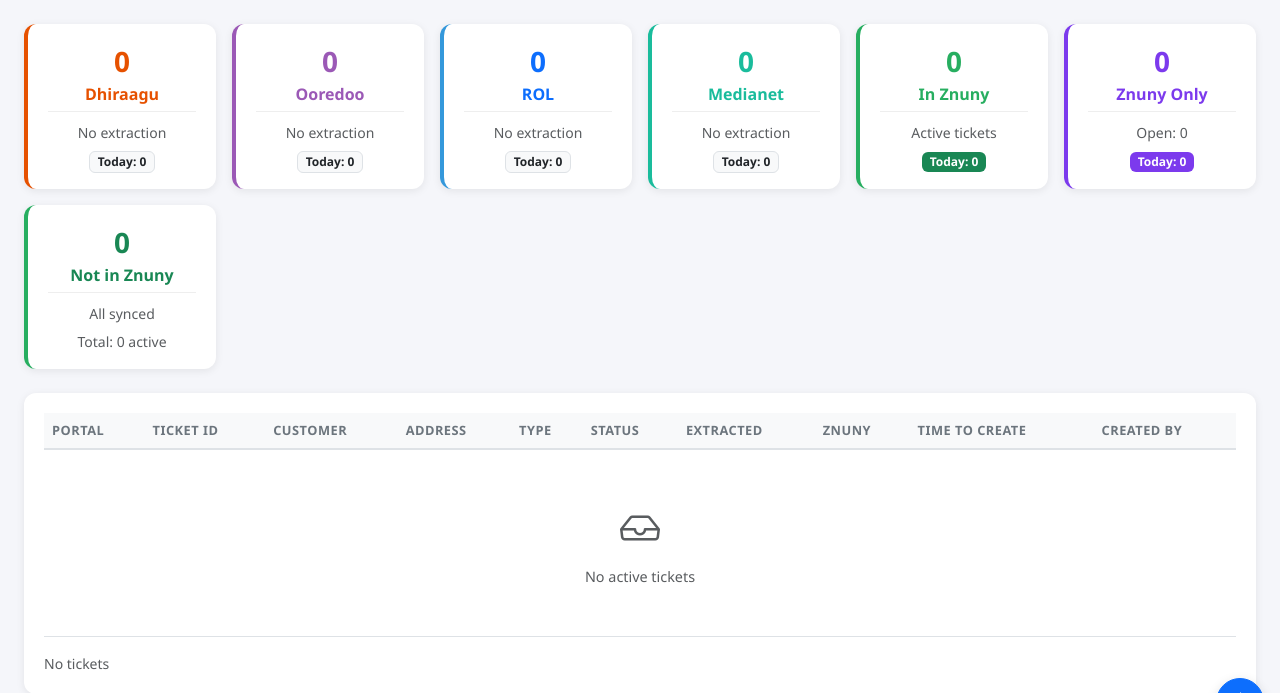
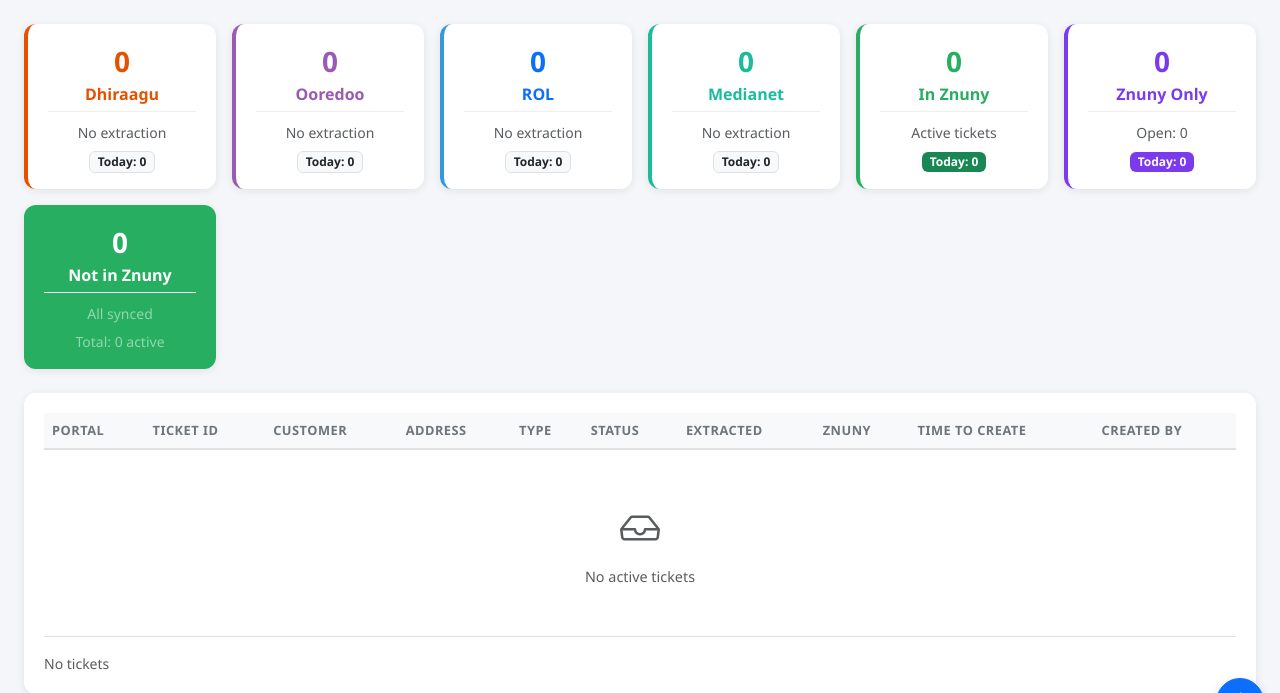
Before and after one commit to rishal1123/ticket-extractor, a FastAPI app: page / in a window 1280 px wide. Shown: the part 58-751 px from the top of the page. Run offline with FastAPI, Linux system fonts and the light colour scheme; data that the repository does not hold is empty; some libraries are stand-ins or nearby versions.

Commit message:
Change 'Not in Znuny' card to full background color
- Green (#27ae60) background when count is 0
- Red (#dc3545) background when count > 0
- White text for visibility on colored background

Co-Authored-By: Claude Opus 4.5 <noreply@anthropic.com>

```diff
--- a/templates/dashboard.html
+++ b/templates/dashboard.html
@@ -163,15 +163,15 @@
         </a>
     </div>
     <div class="col-6 col-md-4 col-lg-2">
-        <div class="stat-card card h-100" id="notInZnunyCard" style="border-left: 4px solid #dc3545;">
+        <div class="stat-card card h-100" id="notInZnunyCard" style="background-color: #dc3545; border: none;">
             <div class="card-body text-center py-3">
-                <div class="stat-value text-danger" id="notInZnuny">0</div>
-                <div class="fw-semibold mb-1 text-danger" id="notInZnunyLabel">Not in Znuny</div>
+                <div class="stat-value text-white" id="notInZnuny">0</div>
+                <div class="fw-semibold mb-1 text-white" id="notInZnunyLabel">Not in Znuny</div>
                 <div class="extraction-info">
-                    <small class="text-muted" id="znunySyncInfo">--</small>
+                    <small class="text-white-50" id="znunySyncInfo">--</small>
                 </div>
                 <div class="today-count mt-1">
-                    <small class="text-muted">Total: <span id="totalTickets">0</span> active</small>
+                    <small class="text-white-50">Total: <span id="totalTickets">0</span> active</small>
                 </div>
             </div>
         </div>
@@ -544,16 +544,12 @@ async function loadZnunySyncStatus() {
 
         notInZnunyEl.textContent = notInZnuny;
 
-        // Change color based on count - green when 0, red when > 0
+        // Change card background based on count - green when 0, red when > 0
         if (notInZnuny === 0) {
-            notInZnunyEl.className = 'stat-value text-success';
-            labelEl.className = 'fw-semibold mb-1 text-success';
-            cardEl.style.borderLeftColor = '#27ae60';
+            cardEl.style.backgroundColor = '#27ae60';
             syncInfoEl.textContent = status.last_sync_time ? `Synced ${formatRelativeTime(status.last_sync_time)}` : 'All synced';
         } else {
-            notInZnunyEl.className = 'stat-value text-danger';
-            labelEl.className = 'fw-semibold mb-1 text-danger';
-            cardEl.style.borderLeftColor = '#dc3545';
+            cardEl.style.backgroundColor = '#dc3545';
             syncInfoEl.textContent = `${notInZnuny} pending sync`;
         }
     } catch (error) {
```
